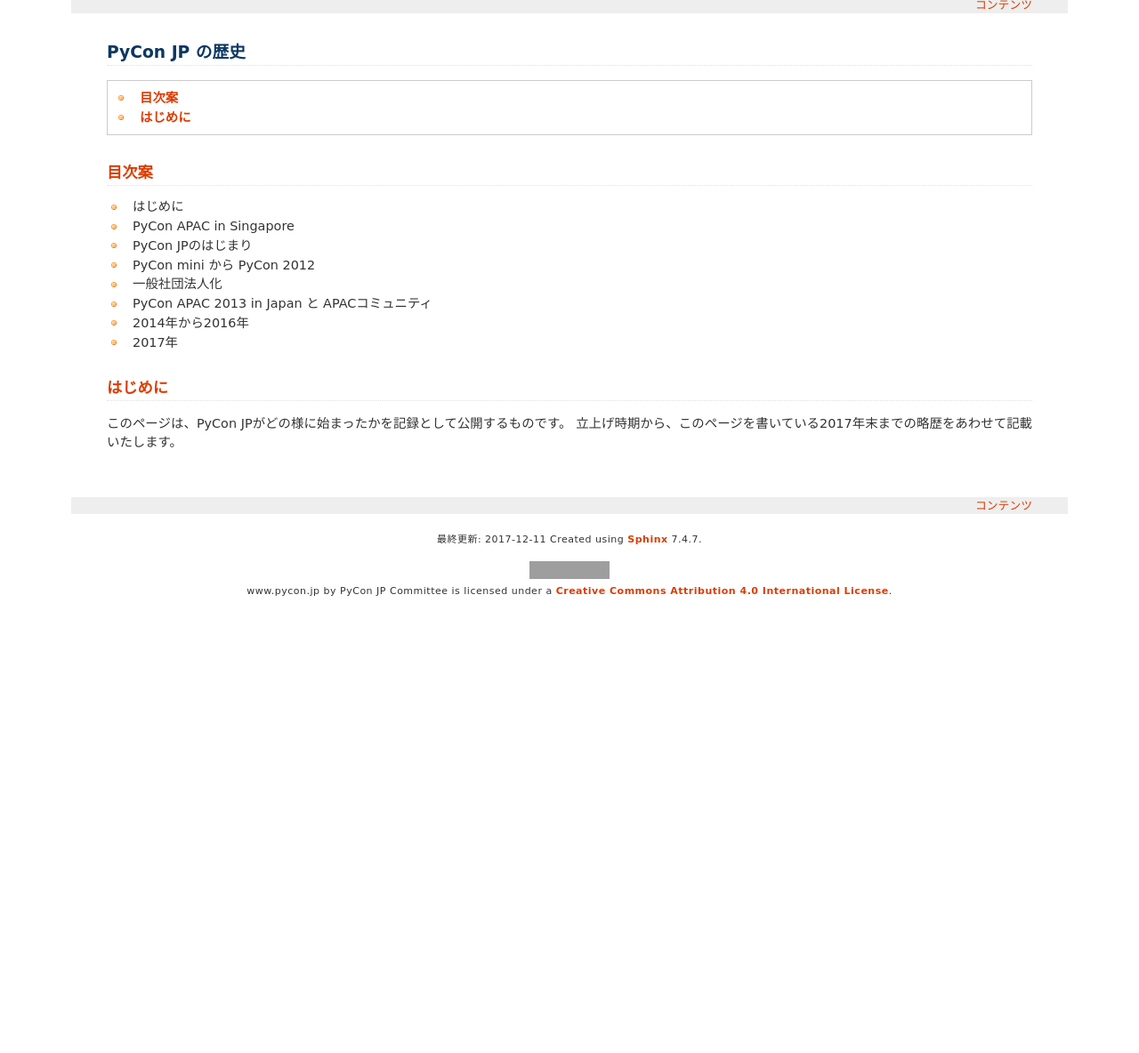
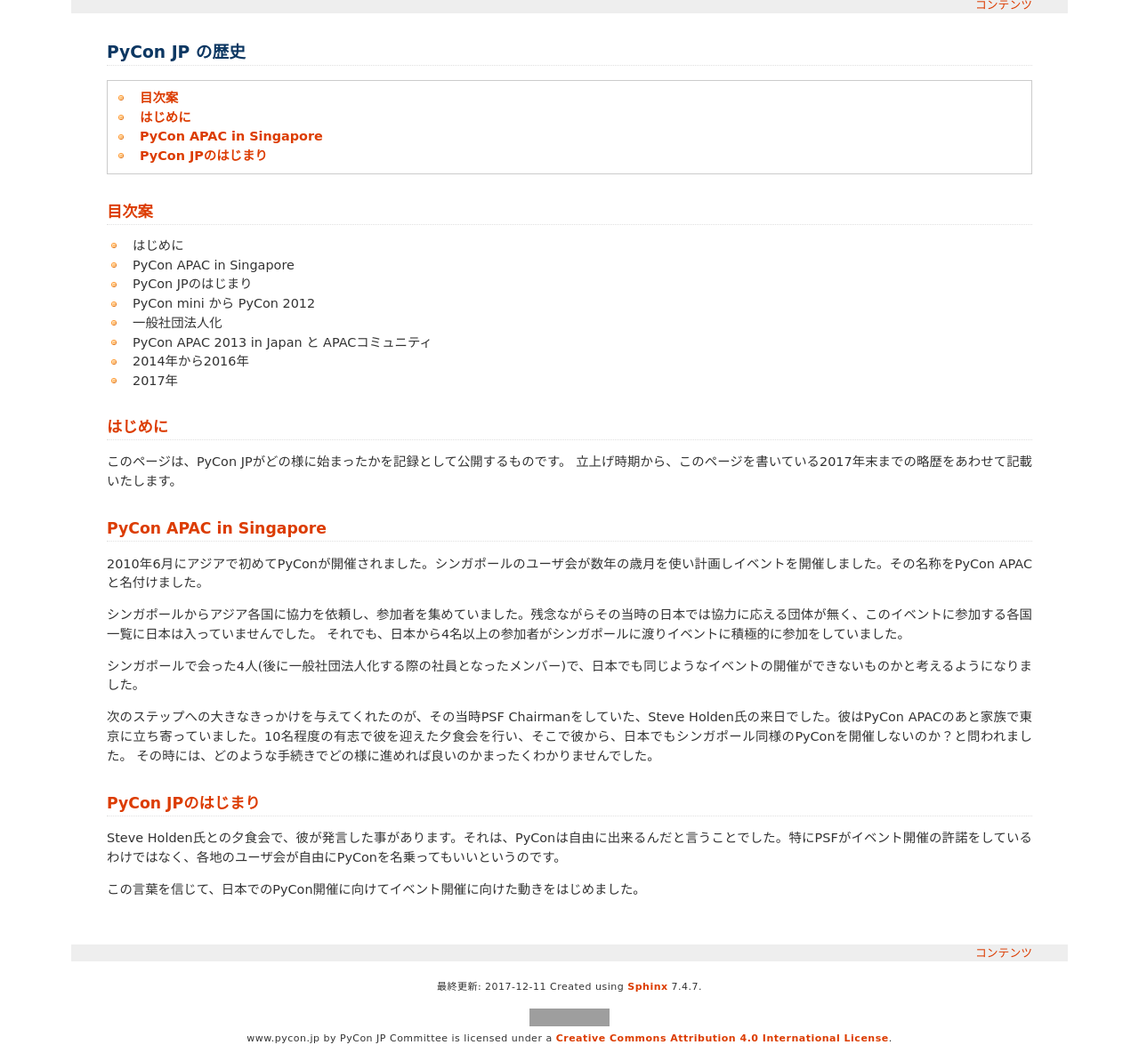
Before and after one commit to pyconjp/www.pycon.jp, a Sphinx documentation site: the page built from source/history.rst, in a window 1280 px wide, cut to the strip 129-1313 px from the top of the page. Shown: the whole strip at 89% size. Built offline with Sphinx 7.4.7, drawn with Linux system fonts in a browser that asks for light colours; before the commit the page ends 900 px from its top, so only the background shows below that; grey boxes are pictures that could not be loaded.

Commit message:
historyの序盤を書いた

```diff
--- a/source/history.rst
+++ b/source/history.rst
@@ -23,3 +23,25 @@
 
 このページは、PyCon JPがどの様に始まったかを記録として公開するものです。
 立上げ時期から、このページを書いている2017年末までの略歴をあわせて記載いたします。
+
+
+PyCon APAC in Singapore
+==========================
+
+2010年6月にアジアで初めてPyConが開催されました。シンガポールのユーザ会が数年の歳月を使い計画しイベントを開催しました。その名称をPyCon APACと名付けました。
+
+シンガポールからアジア各国に協力を依頼し、参加者を集めていました。残念ながらその当時の日本では協力に応える団体が無く、このイベントに参加する各国一覧に日本は入っていませんでした。
+それでも、日本から4名以上の参加者がシンガポールに渡りイベントに積極的に参加をしていました。
+
+シンガポールで会った4人(後に一般社団法人化する際の社員となったメンバー)で、日本でも同じようなイベントの開催ができないものかと考えるようになりました。
+
+次のステップへの大きなきっかけを与えてくれたのが、その当時PSF Chairmanをしていた、Steve Holden氏の来日でした。彼はPyCon APACのあと家族で東京に立ち寄っていました。10名程度の有志で彼を迎えた夕食会を行い、そこで彼から、日本でもシンガポール同様のPyConを開催しないのか？と問われました。
+その時には、どのような手続きでどの様に進めれば良いのかまったくわかりませんでした。
+
+
+PyCon JPのはじまり
+=====================
+
+Steve Holden氏との夕食会で、彼が発言した事があります。それは、PyConは自由に出来るんだと言うことでした。特にPSFがイベント開催の許諾をしているわけではなく、各地のユーザ会が自由にPyConを名乗ってもいいというのです。
+
+この言葉を信じて、日本でのPyCon開催に向けてイベント開催に向けた動きをはじめました。
```
